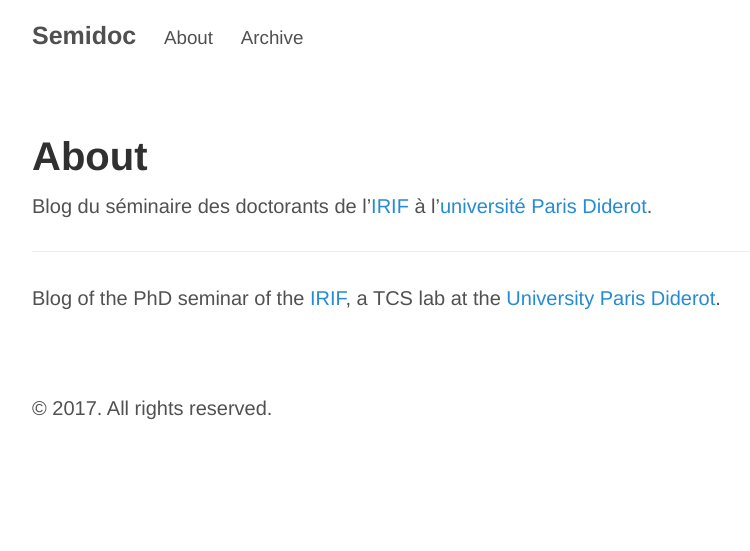
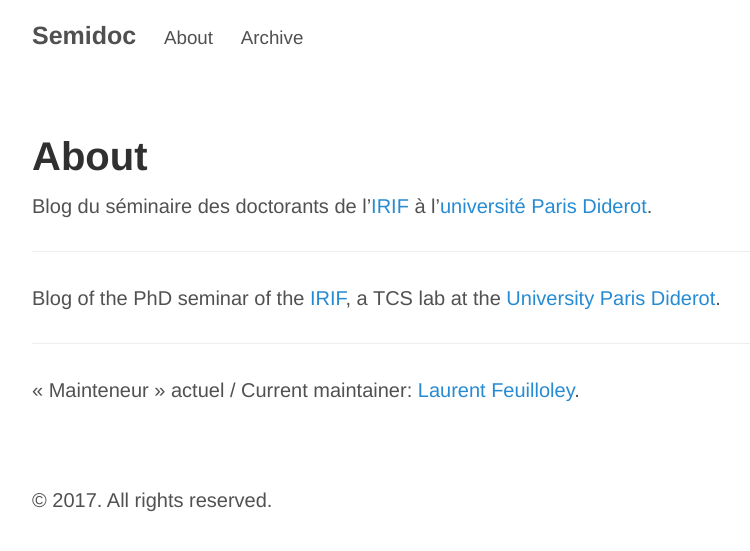
Before and after one commit to semidoc/semidoc.github.io, a Jekyll site: the page built from about.md, in a window 1280 px wide. Shown: the top 551 px of the page, without its empty margins (248-998 px from the left). Built offline with Jekyll 4.4.1, drawn with Linux system fonts in a browser that asks for light colours.

Commit message:
mainteneur

```diff
--- a/about.md
+++ b/about.md
@@ -9,3 +9,7 @@ Blog du séminaire des doctorants de l'[IRIF](https://www.irif.fr/) à l'[univer
 
 Blog of the PhD seminar of the [IRIF](https://www.irif.fr/en/index), a TCS lab at the
 [University Paris Diderot](http://www.univ-paris-diderot.fr/english/sc/site.php?bc=accueil&np=accueil&g=m/).
+
+---
+« Mainteneur » actuel / Current maintainer:
+[Laurent Feuilloley](https://www.irif.fr/~feuilloley/).
```
Also changed, not shown: 1 other file.
